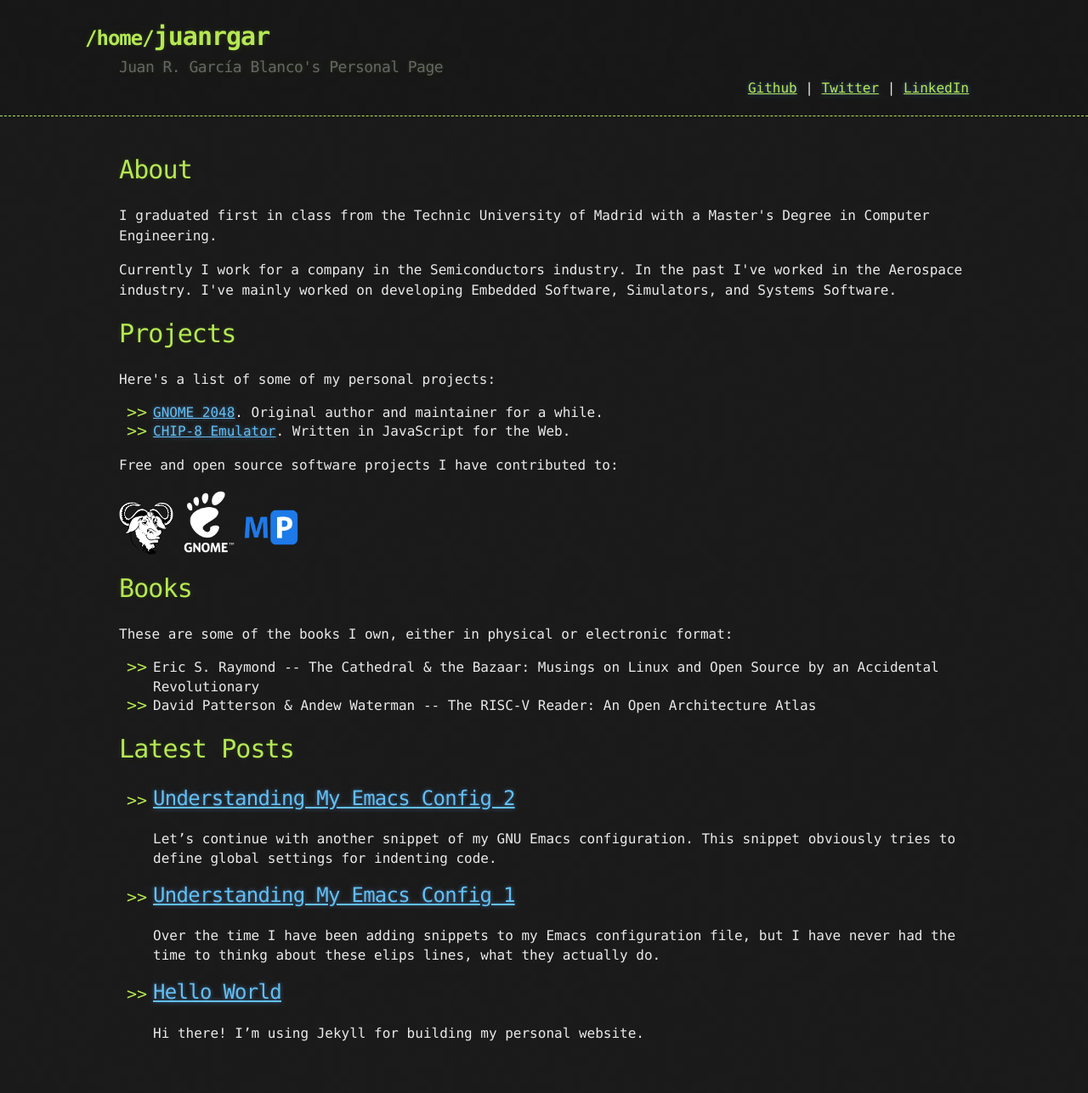
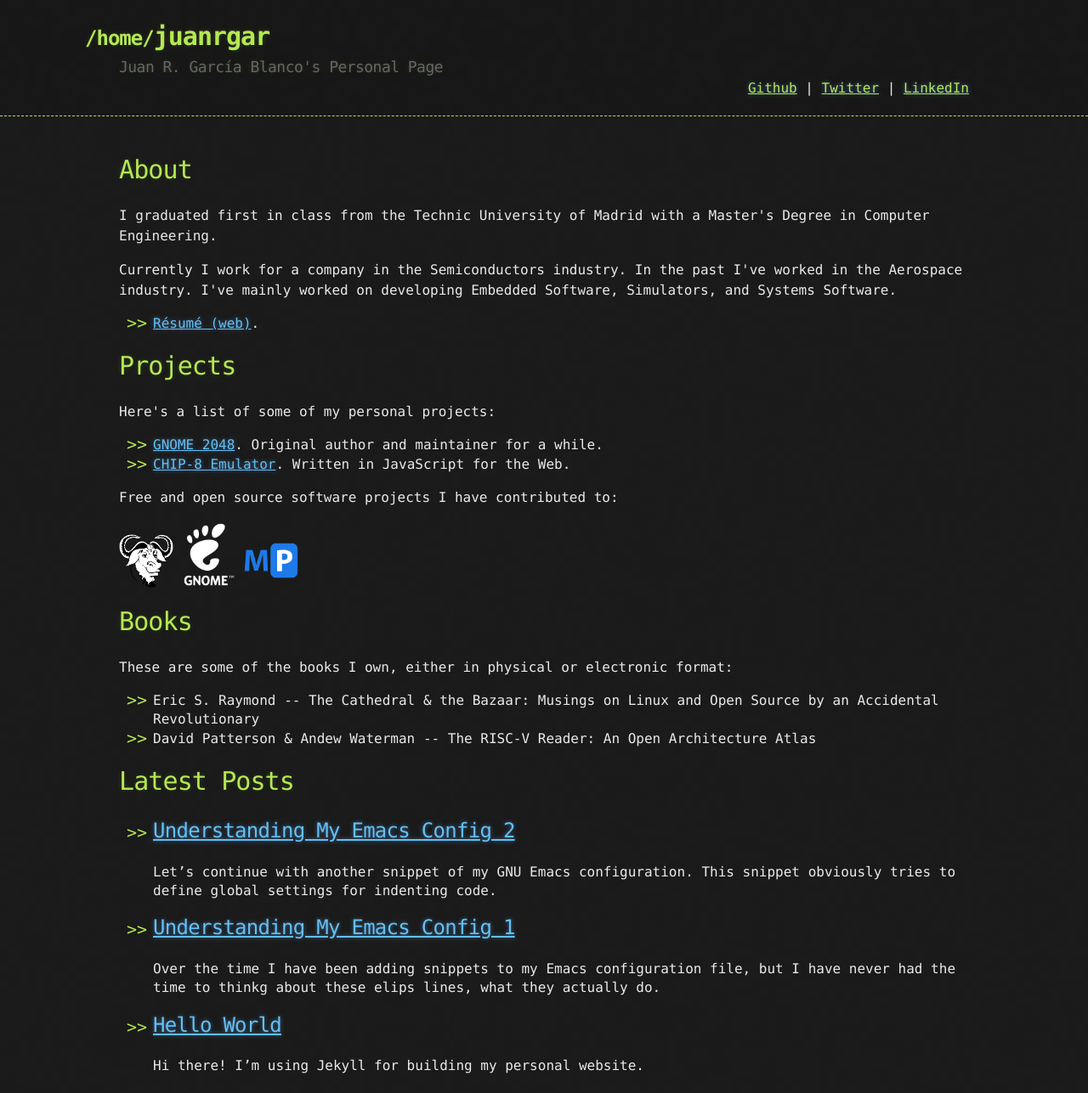
Before and after one commit to juanrgar/juanrgar.github.io, a Jekyll site: the page built from index.html, in a window 1280 px wide. Shown: the whole page at 85% size. Built offline with Jekyll 4.4.1, drawn with Linux system fonts in a browser that asks for light colours; before the commit the page ends 1248 px from its top, so only the background shows below that.

Commit message:
Add link to cv

```diff
--- a/_includes/about.html
+++ b/_includes/about.html
@@ -1,7 +1,8 @@
 <h1>About</h1>
 
 <p>
-  I graduated first in class from the Technic University of Madrid with a Master's Degree in Computer Engineering.
+  I graduated first in class from the Technic University of Madrid with a
+  Master's Degree in Computer Engineering.
 </p>
 
 <p>
@@ -9,3 +10,9 @@
   I've worked in the Aerospace industry. I've mainly worked on developing
   Embedded Software, Simulators, and Systems Software.
 </p>
+
+<p>
+<ul>
+  <li><a href="https://juanrgar.github.io/cv-interactive" target="_blank">Résumé (web)</a>.</li>
+</ul>
+</p>
```
